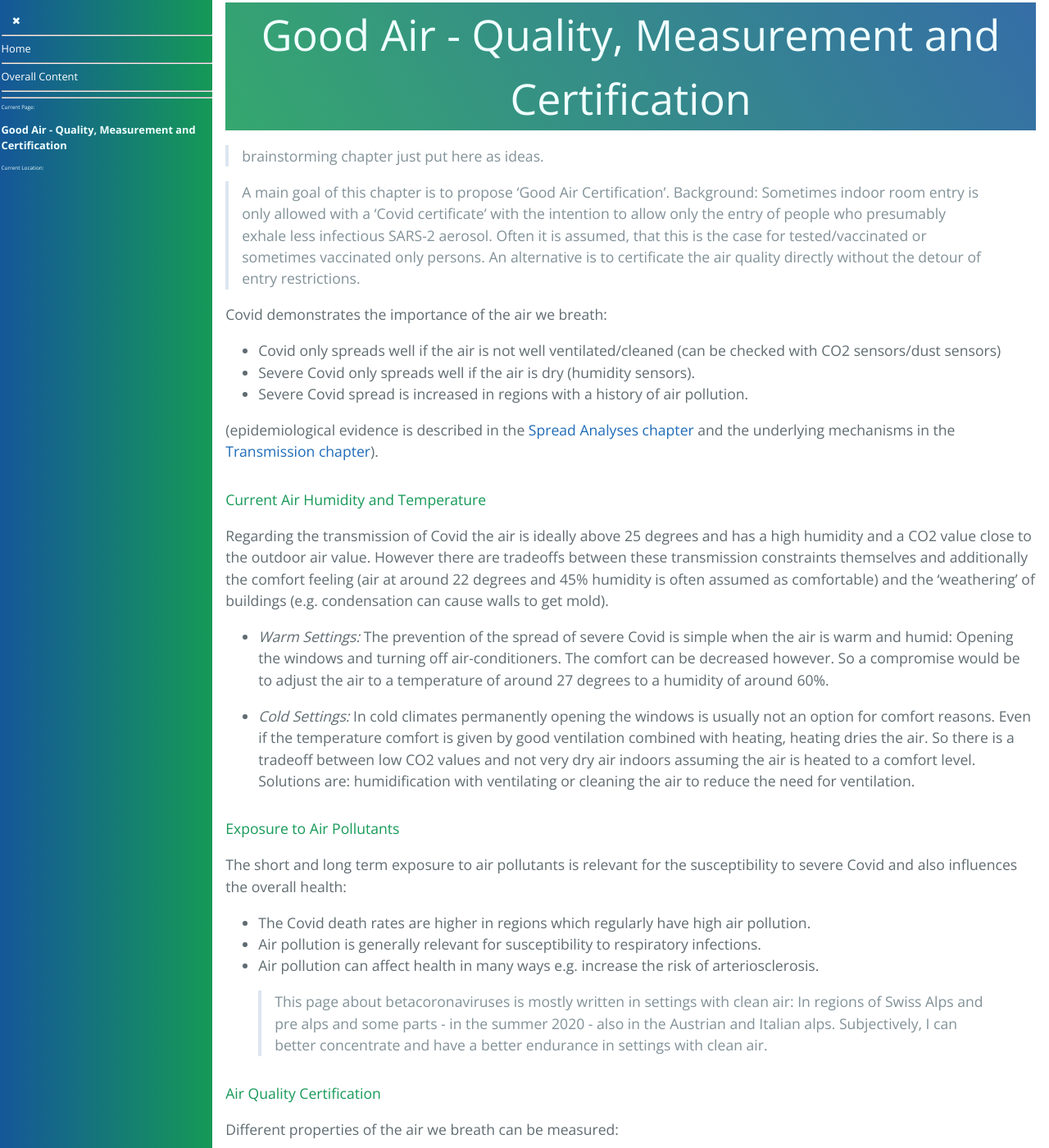
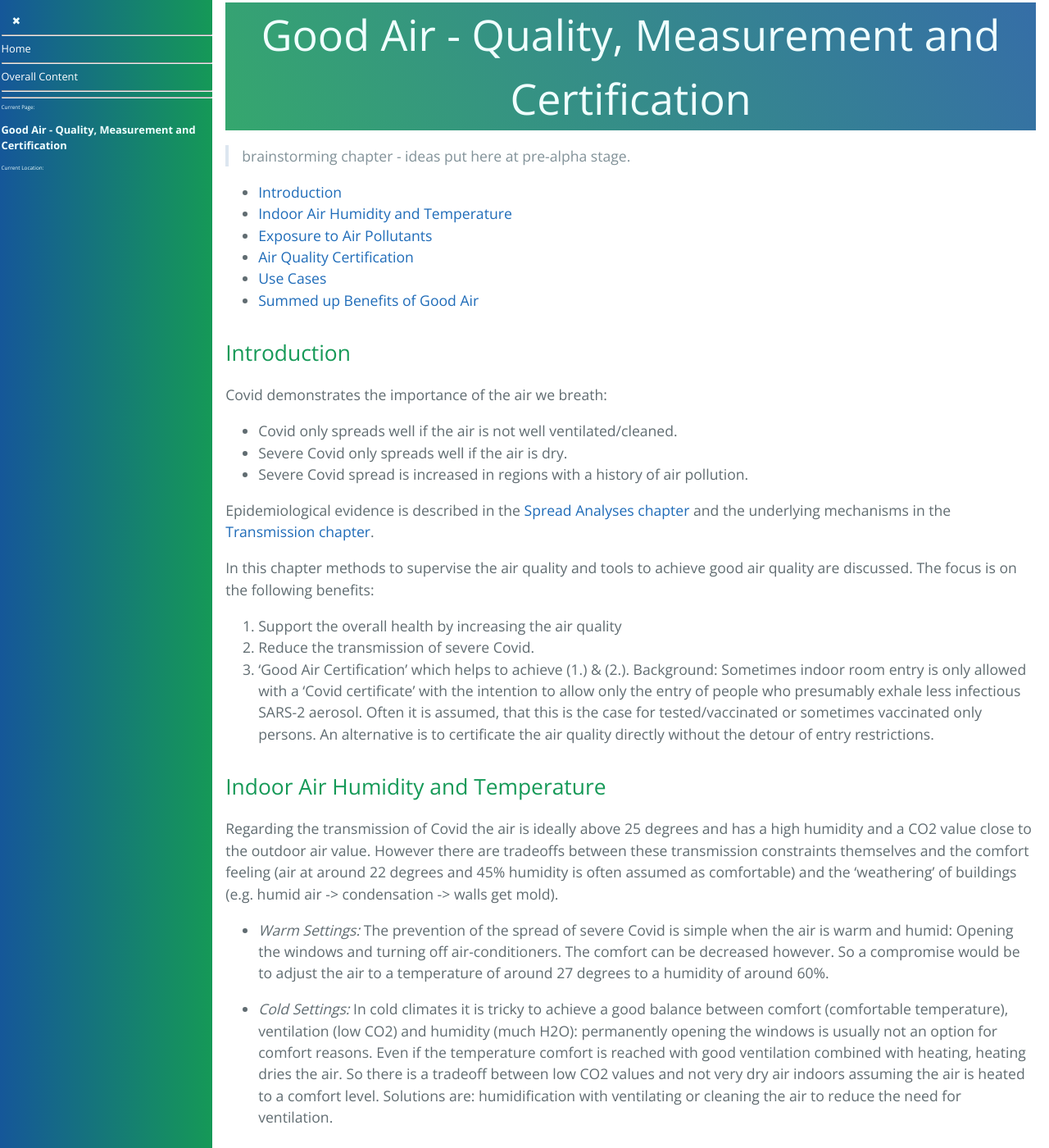
Before and after one commit to forestgrape/coronavirus, a Jekyll site: the page built from 7_social/good_air.md, in a window 1280 px wide and 1400 px high. Shown: the whole window at 82% size. Built offline with Jekyll 4.4.1, drawn with Linux system fonts in a browser that asks for light colours; our own code applies the rules of GitHub Pages for plain Markdown files; some of the changed text lies outside the part shown.

Commit message:
clarifications and formulations

```diff
--- a/7_social/good_air.md
+++ b/7_social/good_air.md
@@ -1,24 +1,37 @@
 # Good Air - Quality, Measurement and Certification
 
-> brainstorming chapter just put here as ideas.
+> brainstorming chapter - ideas put here at pre-alpha stage.
 
-> A main goal of this chapter is to propose 'Good Air Certification'. Background: Sometimes indoor room entry is only allowed with a 'Covid certificate' with the intention to allow only the entry of people who presumably exhale less infectious SARS-2 aerosol. Often it is assumed, that this is the case for tested/vaccinated or sometimes vaccinated only persons. An alternative is to certificate the air quality directly without the detour of entry restrictions.
+* [Introduction](#introduction)
+* [Indoor Air Humidity and Temperature](#indoor-air-humidity-and-temperature)
+* [Exposure to Air Pollutants](#exposure-to-air-pollutants)
+* [Air Quality Certification](#air-quality-certification)
+* [Use Cases](#use-cases)
+* [Summed up Benefits of Good Air](#summed-up-benefits-of-good-air)
+
+
+## Introduction
 
 Covid demonstrates the importance of the air we breath:
-* Covid only spreads well if the air is not well ventilated/cleaned (can be checked with CO2 sensors/dust sensors)
-* Severe Covid only spreads well if the air is dry (humidity sensors).
+* Covid only spreads well if the air is not well ventilated/cleaned.
+* Severe Covid only spreads well if the air is dry.
 * Severe Covid spread is increased in regions with a history of air pollution.
 
-(epidemiological evidence is described in the [Spread Analyses chapter](../5_epidemiological/spread_analyses.md) and the underlying mechanisms in the [Transmission chapter](../5_epidemiological/transmission.md)).
+Epidemiological evidence is described in the [Spread Analyses chapter](../5_epidemiological/spread_analyses.md) and the underlying mechanisms in the [Transmission chapter](../5_epidemiological/transmission.md).
 
-#### Current Air Humidity and Temperature
-Regarding the transmission of Covid the air is ideally above 25 degrees and has a high humidity and a CO2 value close to the outdoor air value. However there are tradeoffs between these transmission constraints themselves and additionally the comfort feeling (air at around 22 degrees and 45% humidity is often assumed as comfortable) and the 'weathering' of buildings (e.g. condensation can cause walls to get mold).
+In this chapter methods to supervise the air quality and tools to achieve good air quality are discussed. The focus is on the following benefits:
+1. Support the overall health by increasing the air quality
+2. Reduce the transmission of severe Covid.
+3. 'Good Air Certification' which helps to achieve (1.) & (2.). Background: Sometimes indoor room entry is only allowed with a 'Covid certificate' with the intention to allow only the entry of people who presumably exhale less infectious SARS-2 aerosol. Often it is assumed, that this is the case for tested/vaccinated or sometimes vaccinated only persons. An alternative is to certificate the air quality directly without the detour of entry restrictions.
+
+## Indoor Air Humidity and Temperature
+Regarding the transmission of Covid the air is ideally above 25 degrees and has a high humidity and a CO2 value close to the outdoor air value. However there are tradeoffs between these transmission constraints themselves and the comfort feeling (air at around 22 degrees and 45% humidity is often assumed as comfortable) and the 'weathering' of buildings (e.g. humid air -> condensation -> walls get mold).
 
 * *Warm Settings:* The prevention of the spread of severe Covid is simple when the air is warm and humid: Opening the windows and turning off air-conditioners. The comfort can be decreased however. So a compromise would be to adjust the air to a temperature of around 27 degrees to a humidity of around 60%.
 
-* *Cold Settings:* In cold climates permanently opening the windows is usually not an option for comfort reasons. Even if the temperature comfort is given by good ventilation combined with heating, heating dries the air. So there is a tradeoff between low CO2 values and not very dry air indoors assuming the air is heated to a comfort level. Solutions are: humidification with ventilating or cleaning the air to reduce the need for ventilation.
+* *Cold Settings:* In cold climates it is tricky to achieve a good balance between comfort (comfortable temperature), ventilation (low CO2) and humidity (much H2O): permanently opening the windows is usually not an option for comfort reasons. Even if the temperature comfort is reached with good ventilation combined with heating, heating dries the air. So there is a tradeoff between low CO2 values and not very dry air indoors assuming the air is heated to a comfort level. Solutions are: humidification with ventilating or cleaning the air to reduce the need for ventilation.
 
-#### Exposure to Air Pollutants
+## Exposure to Air Pollutants
 The short and long term exposure to air pollutants is relevant for the susceptibility to severe Covid and also influences the overall health:
 * The Covid death rates are higher in regions which regularly have high air pollution.
 * Air pollution is generally relevant for susceptibility to respiratory infections.
@@ -27,23 +40,30 @@ The short and long term exposure to air pollutants is relevant for the susceptib
     > This page about betacoronaviruses is mostly written in settings with clean air: In regions of Swiss Alps and pre alps and some parts - in the summer 2020 - also in the Austrian and Italian alps. Subjectively, I can better concentrate and have a better endurance in settings with clean air.
 
 
-#### Air Quality Certification
+## Air Quality Certification
 Different properties of the air we breath can be measured:
 
-Property | Measure by | Influenced by | Relevance
+Property | Measured by | Influenced by |  Relevance
 --|--|--|--
-Humidity    | Humidity sensor | heating combined with ventilation, AC, humidifier | In very dry air the respiratory clearance is reduced, most viruses survive long,
-Temperature | Thermometer | heating, ventilation|comfort
-CO2 content | CO2 Sensor| ventilation, breathing  | How much air is 're-breathed'
+Humidity    | Humidity sensor | humidifier, heating combined with ventilation, AC| In dry air: lower clearance of the respiratory tract, increased survival of viruses, dry particulates have a higher deposition in the deep lungs
+Temperature | Thermometer | heating, ventilation, AC |comfort
+CO2 content | CO2 Sensor| ventilation, breathing  | How much air is 're-breathed' which in turn is associated to respiratory infection transmission
 Particulate content | particulate sensor | outdoor air quality, ventilation, humidity, indoor particle sources, air cleaners| Cleanness of the air which indicate possible infectious aerosol and air pollutants/allergens.
 
 
-#### Use Cases
+## Use Cases
 Well adjusted air in indoor rooms/businesses (hotels, restaurants, shopping malls) provides:
-
 * Reduce the overall burden of respiratory diseases.
 * Supporting a good customer experience. Which can marketed (especially if measured/certified).
 
+The optimal values and methods to achieve them depend on the settings:
+* Very strong ventilation can cause some noise, air streams and possibly lower the temperature.
+* Air cleaning can cause some noise.
+* Higher humidity and temperature values, which reduce the virion viability and the risk for severe infections, are comfortable in some settings while not in other settings.
 
-#### Summed up Benefits of Good Air
-Properties of the air we breath are determinants for the spread of Covid but also for the spread of many other respiratory diseases. Additionally pollutants can be health hazards and allergens cause discomfort. So 'good' air not only reduces the spread of Covid but also of many other respiratory infections.
+E.g. in fitness studios fresh and clean air is important due to deep inhaling, not only for Covid but for all pathogens and dirt particles. Ventilation and air cleaning are probably adequate options since some noise and some air stream are ok. When really really necessary, maxed ventilation should be possible even in winter since lower temperatures (e.g. 15 degrees) likely are tolerated as long as the customers are prepared.
+
+
+
+## Summed up Benefits of Good Air
+Properties of the air we breath are determinants for the spread of Covid but also for the spread of many other respiratory diseases. Additionally pollutants can be health hazards and allergens cause discomfort. So 'good' air not only reduces the spread of Covid but also of many other respiratory infections and increases overall health.
```
